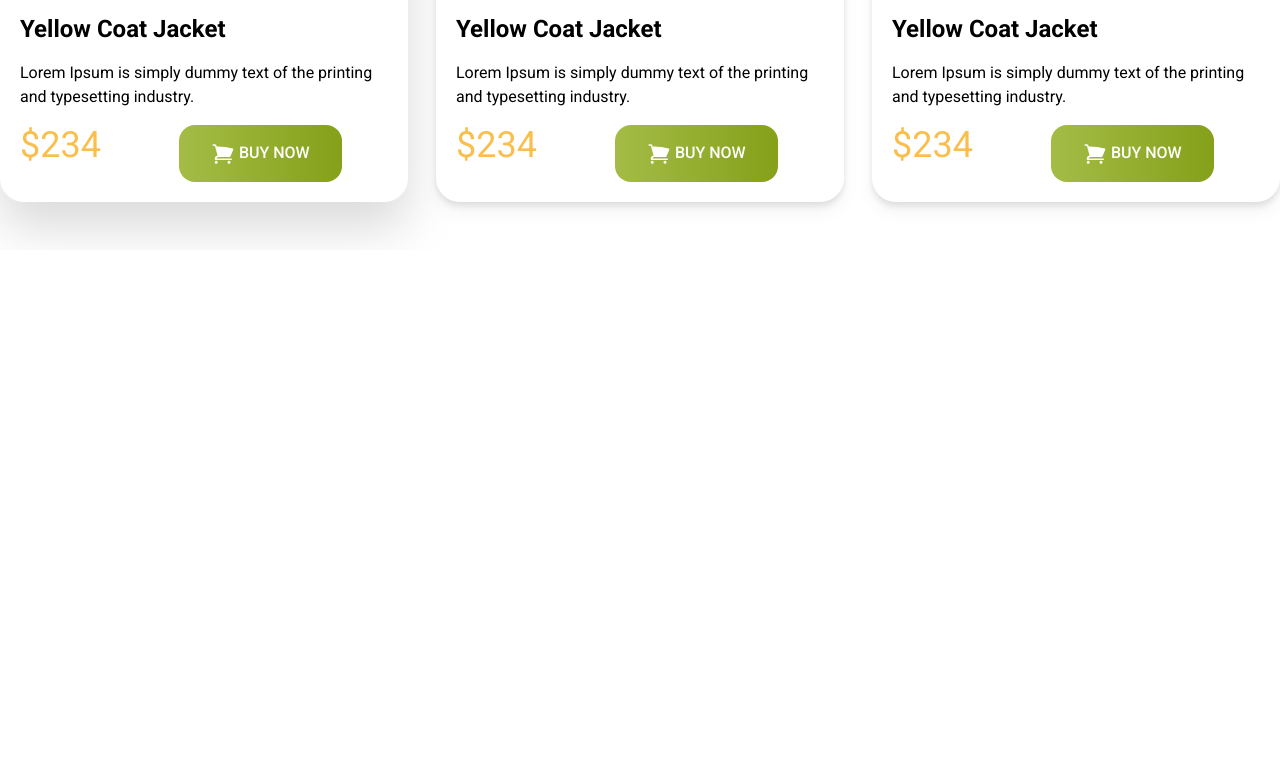
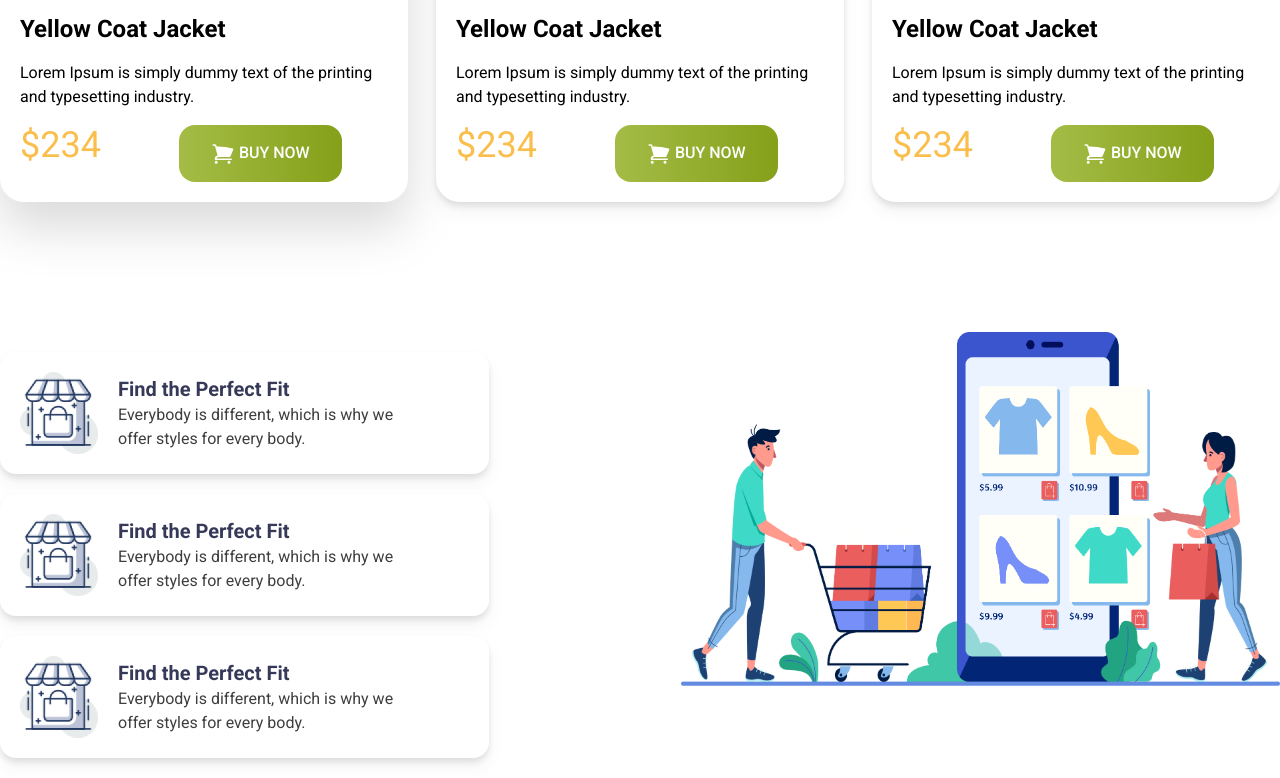
Before and after one commit to yeaminstudent5598/module-13-tailwind, a plain HTML site: page index.html in a window 1280 px wide. Shown: the part 1931-2709 px from the top of the page. Before the commit the page ends 2181 px from the top, so only its background shows below. Drawn offline with nearby package versions, Linux system fonts and the light colour scheme.

Commit message:
footer section done

```diff
--- a/index.html
+++ b/index.html
@@ -179,7 +179,45 @@
     </main>
     <footer>
 
+        <section class="lg:flex justify-between mt-[130px] ">
+           <div>
+            <div class="bg-[#FFFFFF] flex drop-shadow-lg w-[489px] gap-5 p-5 my-5 items-center rounded-2xl">
 
+                <img class="w-[78px]" src="icons/house.png" alt="">
+
+            <div>
+                <h3 class="text-[#363958] text-xl font-roboto font-bold">Find the Perfect Fit</h3>
+            <p class="text-[#3E3E3E] font-roboto">Everybody is different, which is why we <br>
+                offer styles for every body.</p>
+            </div>
+        </div>
+        <div class="bg-[#FFFFFF] flex drop-shadow-lg w-[489px] gap-5 p-5 my-5 items-center rounded-2xl">
+
+                <img class="w-[78px]" src="icons/house.png" alt="">
+
+            <div>
+                <h3 class="text-[#363958] text-xl font-roboto font-bold">Find the Perfect Fit</h3>
+            <p class="text-[#3E3E3E] font-roboto">Everybody is different, which is why we <br>
+                offer styles for every body.</p>
+            </div>
+        </div>
+        <div class="bg-[#FFFFFF] flex drop-shadow-lg w-[489px] gap-5 p-5 my-5 items-center rounded-2xl">
+
+                <img class="w-[78px]" src="icons/house.png" alt="">
+
+            <div>
+                <h3 class="text-[#363958] text-xl font-roboto font-bold">Find the Perfect Fit</h3>
+            <p class="text-[#3E3E3E] font-roboto">Everybody is different, which is why we <br>
+                offer styles for every body.</p>
+            </div>
+        </div>
+           </div>
+
+            <div>
+                <img class="w-[599px]" src="images/shopping.png" alt="">
+            </div>
+
+        </section>
 
     </footer>
 
```
